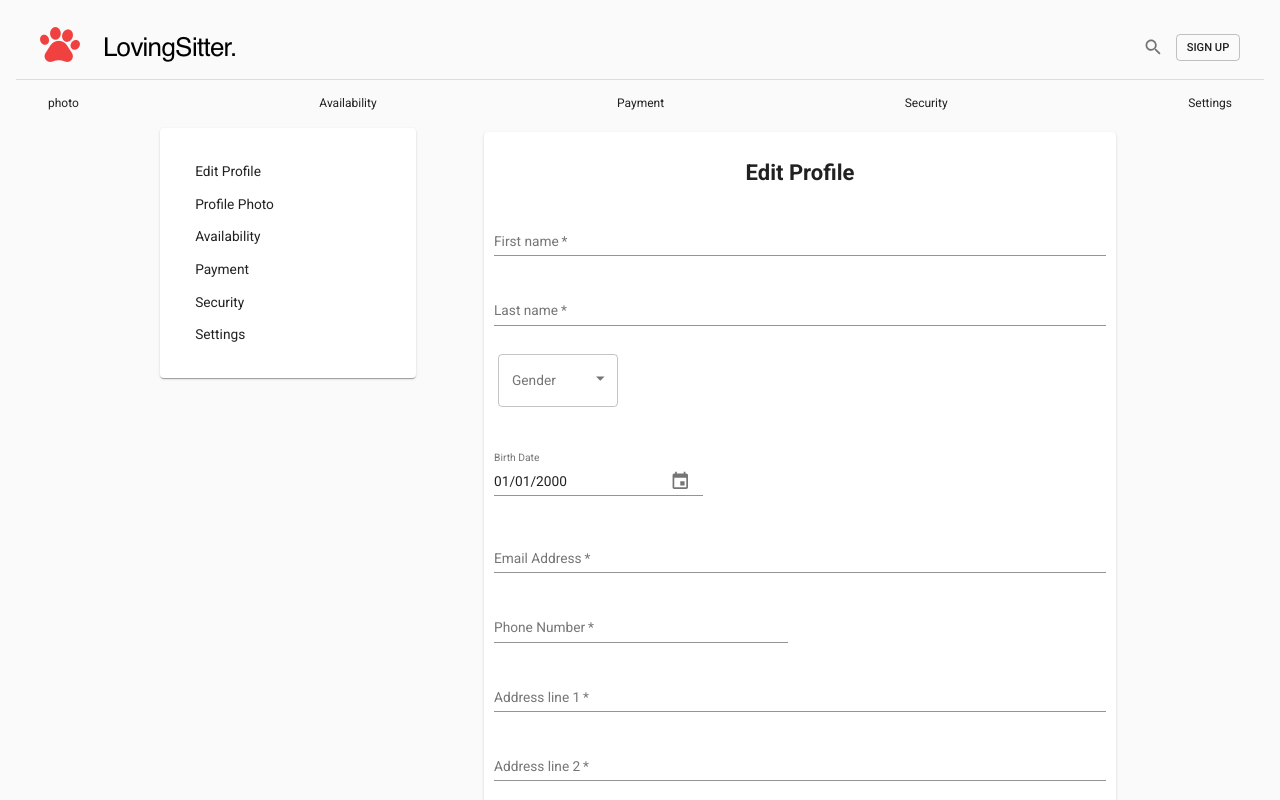
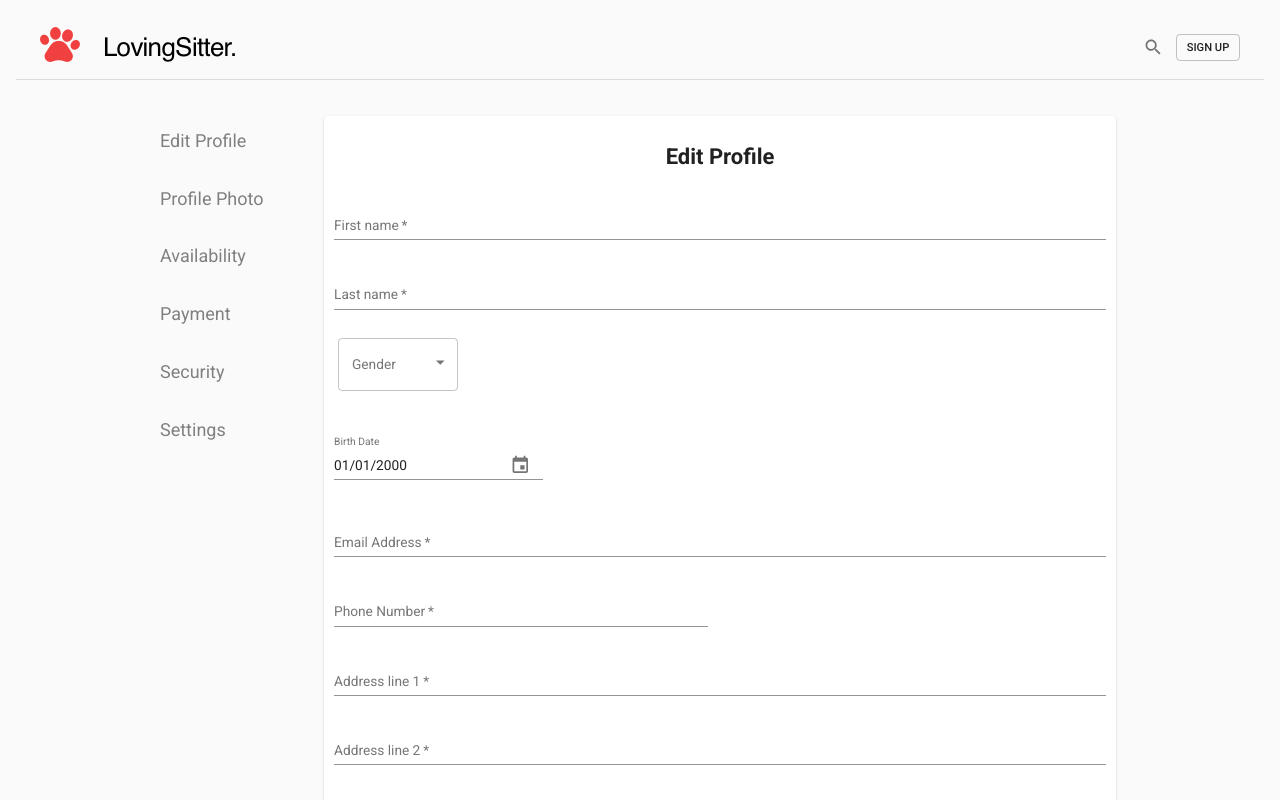
Before and after one commit to hatchways/team-lasagna, a React (Create React App) app in the folder client/: page / in a window 1280 px wide. Shown: the top 800 px of the page. Built offline with nearby package versions, Linux system fonts and the light colour scheme.

Commit message:
sidebar upgrade

```diff
--- a/client/src/App.js
+++ b/client/src/App.js
@@ -16,16 +16,16 @@ function App() {
       <BrowserRouter>
         <Switch>
           <Route exact path='/signup'
-            render={(props) => <LandingPage {...props} pathName="signup" isAuthed={false} />}
+            render={(props) => <LandingPage {...props} pathName="signup" showSideBar={false} isAuthed={false} />}
           />
           <Route exact path='/dashboard'
-            render={(props) => <LandingPage {...props} pathName="dashboard" isAuthed={false} />}
+            render={(props) => <LandingPage {...props} pathName="dashboard" showSideBar={true} isAuthed={false} />}
           />
           <Route exact path='/profilephoto'
-            render={(props) => <LandingPage {...props} pathName="profilephoto" isAuthed={false} />}
+            render={(props) => <LandingPage {...props} pathName="profilephoto" showSideBar={true} isAuthed={false} />}
           />
           <Route path='/'
-            render={(props) => <LandingPage {...props} pathName="dashboard" isAuthed={false} />}
+            render={(props) => <LandingPage {...props} pathName="dashboard"  showSideBar={true} isAuthed={false} />}
           />
         </Switch>
       </BrowserRouter>
--- a/client/src/Components/shared/Navbar.js
+++ b/client/src/Components/shared/Navbar.js
@@ -5,7 +5,6 @@ import Button from '@material-ui/core/Button';
 import IconButton from '@material-ui/core/IconButton';
 import SearchIcon from '@material-ui/icons/Search';
 import Typography from '@material-ui/core/Typography';
-import Link from '@material-ui/core/Link';
 
 const useStyles = makeStyles((theme) => ({
   toolbar: {
@@ -78,20 +77,7 @@ export default function Header(props) {
           Sign up
         </Button>
       </Toolbar>
-      <Toolbar component="nav" variant="dense" className={classes.toolbarSecondary}>
-        {sections.map((section) => (
-          <Link
-            color="inherit"
-            noWrap
-            key={section.title}
-            variant="body2"
-            href={section.url}
-            className={classes.toolbarLink}
-          >
-            {section.title}
-          </Link>
-        ))}
-      </Toolbar>
+
     </React.Fragment>
   );
 }
--- a/client/src/Components/shared/SideMenu.js
+++ b/client/src/Components/shared/SideMenu.js
@@ -1,38 +1,83 @@
-import React from 'react';
-import {Paper, Typography, Link} from '@material-ui/core';
-import MenuItem from '@material-ui/core/MenuItem';
-import MenuList from '@material-ui/core/MenuList';
+import React, {useState} from 'react';
+import { NavLink } from 'react-router-dom';
+import { Grid } from '@material-ui/core';
 import { makeStyles } from '@material-ui/core/styles';
 
 const useStyles = makeStyles((theme) => ({
   root: {
-    display: 'flex'
+    flexGrow: 1,
+    marginTop: theme.spacing.unit * 6,
+    marginRight: theme.spacing.unit * 4,
+    direction: "column",
+    alignItems: "center",
+    justify: "center"
   },
-  paper: {
-    marginRight: theme.spacing(2),
-    padding: "6%",
-    width: "80%"
+  content: {
+    paddingBottom: theme.spacing.unit * 4,
+    fontSize: 18,
   },
-  menuitem: {
-
-  }
+  item: {
+    textDecoration: 'none',
+    color: 'grey'
+  },
+  activeItem: {
+    textDecoration: 'none',
+    fontWeight: 'bold',
+    color: 'black'
+  },
 }));
 
 export default function MenuListComposition() {
   const classes = useStyles();
+  const [sections, setSections] = useState(
+    [{
+        "id": 0,
+        "title": "Edit Profile",
+        "url": "/editprofile",
+        "active": false
+      },{
+        "id": 1,
+        "title": "Profile Photo",
+        "url": "/profilephoto",
+        "active": false
+      }, {
+        "id": 2,
+        "title": "Availability",
+        "url": "/availability",
+        "active": false
+      }, {
+        "id": 3,
+        "title": "Payment",
+        "url": "/payment",
+        "active": false
+      }, {
+        "id": 4,
+        "title": "Security",
+        "url": "/security",
+        "active": false
+      },{
+        "id": 5,
+        "title": "Settings",
+        "url": "/setting",
+        "active": false
+      } ]
+  )
 
   return (
     <div className={classes.root}>
-      <Paper className={classes.paper}>
-        <MenuList>
-          <MenuItem>Edit Profile</MenuItem>
-          <MenuItem>Profile Photo</MenuItem>
-          <MenuItem>Availability</MenuItem>
-          <MenuItem>Payment</MenuItem>
-          <MenuItem>Security</MenuItem>
-          <MenuItem>Settings</MenuItem>
-        </MenuList>
-      </Paper>
+      <React.Fragment>
+      {sections.map((section) => (
+        <Grid item xs={12} className={classes.content} key={section.id}>
+          <NavLink
+            to={section.url}
+            exact
+            className={classes.item}
+            activeClassName={classes.activeItem}
+          >
+          {section.title}</NavLink>
+        </Grid>
+        ))}
+      </React.Fragment>
     </div>
   );
 }
--- a/client/src/Components/shared/TextFieldInput.js
+++ b/client/src/Components/shared/TextFieldInput.js
@@ -1,4 +1,4 @@
-import React, {useState} from 'react';
+import React from 'react';
 import { makeStyles } from '@material-ui/core/styles';
 import { TextField } from '@material-ui/core'
 
@@ -7,9 +7,24 @@ const useStyles = makeStyles({})
 
 export default function TextFieldInput(props) {
     // const classes = useStyles();
-    const [firstName, setFirstName] = useState('')
-
-    return (
+    let bigTextArea = ''
+    if(props.rows) {
+        bigTextArea = (
+            <TextField
+            required
+            id={props.id}
+            name={props.name}
+            label={props.label}
+            fullWidth
+            multiline
+            variant={props.variant}
+            rows={props.rows}
+            value={props.value}
+            onChange={props.onChange}
+          />
+        )
+    } else {
+        bigTextArea = (
         <TextField
           required
           id={props.id}
@@ -19,5 +34,8 @@ export default function TextFieldInput(props) {
           value={props.value}
           onChange={props.onChange}
         />
-    )
+        )
+    }
+
+    return (bigTextArea)
 }
--- a/client/src/pages/Landing.js
+++ b/client/src/pages/Landing.js
@@ -16,6 +16,9 @@ const landinPageStyle = theme => ({
     padding: theme.spacing(2),
     background: '#eaeff1',
   },
+  content: {
+    marginTop: theme.spacing.unit * 4
+  }
 });
 
 class LandingPage extends Component {
@@ -47,6 +50,11 @@ class LandingPage extends Component {
       }
     }
 
+    let sideMenuBar = ''
+    if(this.props.showSideBar) {
+      sideMenuBar = <MenuListComposition />
+    }
+
     return (
       <div className={classes.landingContainer}>
       <div>
@@ -55,10 +63,10 @@ class LandingPage extends Component {
             <Navbar />
           </nav>
           <Grid container style={{ margin: "0 auto", maxWidth: 960 }}>
-            <Grid item xs={4}>
-              <MenuListComposition />
+            <Grid item xs={2}>
+              {sideMenuBar}
             </Grid>
-            <Grid item xs={8}>
+            <Grid item xs={10} className={classes.content}>
               {pathName()}
             </Grid>
           </Grid>
--- a/client/src/pages/UserProfile.js
+++ b/client/src/pages/UserProfile.js
@@ -1,6 +1,6 @@
 import React, { useState } from 'react';
 import { makeStyles } from '@material-ui/core/styles';
-import { Grid, TextField, Card, FormControl,
+import { Grid, Card, FormControl,
           InputLabel, Select, MenuItem, Button, CardContent } from '@material-ui/core'
 import Typography from '@material-ui/core/Typography';
 import { KeyboardTimePicker, KeyboardDatePicker } from '@material-ui/pickers';
@@ -45,6 +45,22 @@ export default function UserProfile() {
   const [zipCode, setZipCode] = useState('')
   const [country, setCountry] = useState('')
   const [aboutme, setAboutMe] = useState('Tell Us about yourself')
+
+  // const [ inputState, setInputState ] = useState({
+  //   firstName: '',
+  //   lastName: '',
+  //   gender: '',
+  //   selectedDate: new Date('2000-01-01T21:11:54'),
+  //   emailAddress: '',
+  //   phoneNumber: '',
+  //   addressOne: '',
+  //   addressTwo: '',
+  //   city: '',
+  //   province: '',
+  //   zipCode: '',
+  //   country: '',
+  //   aboutme: 'Tell Us about yourself'
+  //   })
 
 
   const handleDateChange = (date) => {
@@ -186,10 +202,7 @@ export default function UserProfile() {
         />
       </Grid>
       <Grid item xs={12}>
-      <TextField id="aboutme" label="Tell us about yourself"
-        multiline
-        rows="4"
-        variant="outlined"
+      <TextFieldInput id="aboutme" label="Tell us about yourself" rows="4" variant="outlined"
         value={aboutme}
         onChange={event => {
           setAboutMe(event.target.value)
```
Also changed, not shown: 1 other file (tests, documents, lock files or other folders). Lines whose indentation alone changed are shown as unchanged.
